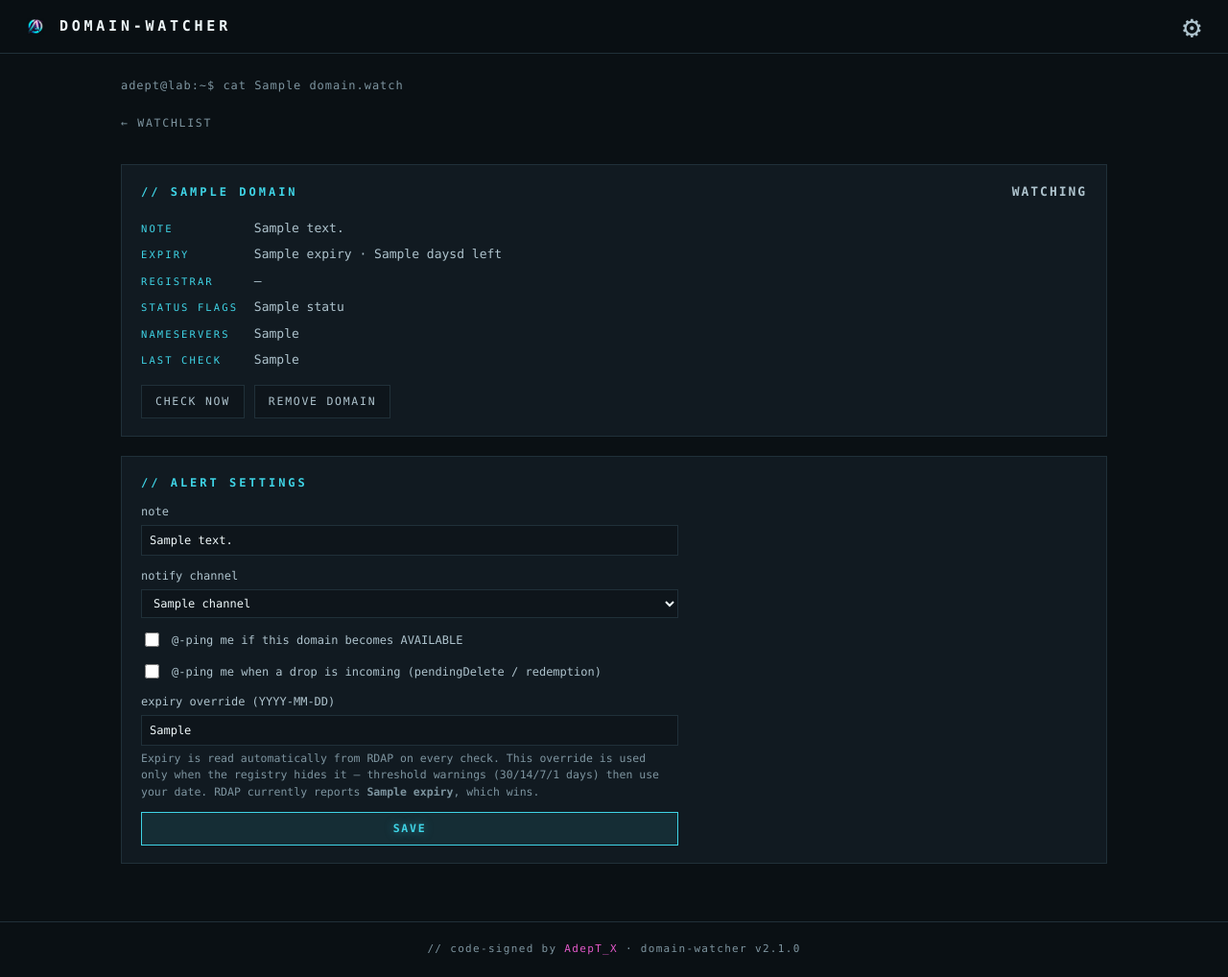
After one commit to AdeptOfficial/domain-watcher, a FastAPI app: template app/templates/detail.html in a window 1280 px wide. The commit adds this page. Shown: the whole page at 96% size. Run offline with FastAPI, Linux system fonts and the light colour scheme; the template is opened without the code that fills it: most values are stand-ins (such as "Sample title", 1, 10 or a date in 2020); parts of the project's set-up code (start-up, migrations or seed data) failed here and were passed over.

Commit message:
v2.1: detail pages, settings, manual expiry override, watchlist feedback, retries, AdepT branding and chrome standard

```diff
--- a/app/main.py
+++ b/app/main.py
@@ -3,7 +3,7 @@
 `docker compose up` → UI on :80 → add domains, set a Discord webhook, done.
 Daily RDAP checks alert on drops, lapses, parking flips, and your own renewals.
 """
-import base64, json, os
+import base64, datetime as dt, json, os, re, time
 from contextlib import asynccontextmanager
 from pathlib import Path
 
@@ -17,7 +17,10 @@ from . import db, notify
 from .checker import diff, fetch
 
 BASE = Path(__file__).parent
+VERSION = "2.1.0"
+
 templates = Jinja2Templates(directory=BASE / "templates")
+templates.env.globals["version"] = VERSION
 
 
 def check_domain(row) -> list[str]:
@@ -26,6 +29,8 @@ def check_domain(row) -> list[str]:
     if prev is not None:
         prev["warned"] = row["warned"]
     snap = fetch(row["domain"])
+    if not snap["expiry"] and row["expiry_override"]:
+        snap["expiry"] = row["expiry_override"]  # RDAP hides it; user-supplied date drives thresholds
     ping_id = db.get_setting("ping_discord_id")
     alerts, _baseline, warned = diff(row["domain"], prev, snap,
                                      bool(row["ping_available"]), bool(row["ping_drop"]), ping_id)
@@ -38,10 +43,15 @@ def check_domain(row) -> list[str]:
 def run_all(manual: bool = False) -> int:
     """Scheduled/manual sweep: one batched Discord message for everything."""
     lines: list[str] = []
+    first = True
     for row in db.list_domains():
         if not row["enabled"]:
             continue
+        if not first:
+            time.sleep(1.5)  # pace the sweep — don't burst rdap.org into a 429
+        first = False
         lines += check_domain(row)
+    db.set_setting("last_sweep", dt.datetime.now().isoformat(timespec="seconds"))
     if lines:
         notify.send("discord", "\n".join(lines))
     return len(lines)
@@ -64,6 +74,15 @@ app.mount("/static", StaticFiles(directory=BASE / "static"), name="static")
 
 
 @app.middleware("http")
+async def no_store_html(request, call_next):
+    # pages change on every check; never let the browser serve a stale one
+    resp = await call_next(request)
+    if resp.headers.get("content-type", "").startswith("text/html"):
+        resp.headers["Cache-Control"] = "no-store"
+    return resp
+
+
+@app.middleware("http")
 async def basic_auth(request: Request, call_next):
     """Optional BASIC_AUTH=user:pass for people who expose this publicly."""
     cred = os.environ.get("BASIC_AUTH")
@@ -74,19 +93,90 @@ async def basic_auth(request: Request, call_next):
     return await call_next(request)
 
 
+def vm(row) -> dict:
+    """Row → view-model with real expiry + days-left."""
+    snap = json.loads(row["snapshot"]) if row["snapshot"] else {}
+    expiry = snap.get("expiry") or row["expiry_override"]
+    days = None
+    if expiry:
+        try:
+            days = (dt.date.fromisoformat(expiry) - dt.date.today()).days
+        except ValueError:
+            days = None
+    return {**dict(row), "expiry": expiry, "days": days, "snap": snap,
+            "available": snap.get("available", False), "error": snap.get("error", False)}
+
+
+def rows_ctx() -> dict:
+    hour = db.get_setting("check_hour") or os.environ.get("CHECK_HOUR", "9")
+    return {
+        "domains": [vm(r) for r in db.list_domains()],
+        "last_sweep": db.get_setting("last_sweep"),
+        "check_hour": int(hour) if hour.isdigit() else 9,
+    }
+
+
 def render_rows(request: Request) -> HTMLResponse:
-    return templates.TemplateResponse(request, "_rows.html", {"domains": db.list_domains()})
+    return templates.TemplateResponse(request, "_rows.html", rows_ctx())
 
 
 @app.get("/", response_class=HTMLResponse)
 def index(request: Request):
-    return templates.TemplateResponse(request, "index.html", {
-        "domains": db.list_domains(),
+    return templates.TemplateResponse(request, "index.html", rows_ctx())
+
+
+@app.get("/settings", response_class=HTMLResponse)
+def settings_page(request: Request):
+    return templates.TemplateResponse(request, "settings.html", {
         "webhook": db.get_setting("discord_webhook"),
         "ping_id": db.get_setting("ping_discord_id"),
         "check_hour": db.get_setting("check_hour") or os.environ.get("CHECK_HOUR", "9"),
-        "channels": notify.CHANNELS,
     })
+
+
+@app.get("/domains/{did}", response_class=HTMLResponse)
+def domain_page(request: Request, did: int):
+    row = db.get_domain(did)
+    if not row:
+        return RedirectResponse("/", status_code=303)
+    return templates.TemplateResponse(request, "detail.html",
+                                      {"d": vm(row), "channels": notify.CHANNELS})
+
+
+def _detail_or_redirect(request: Request, did: int):
+    """htmx requests get the re-rendered page (swapped in place, no history entry);
+    plain form posts fall back to the classic 303 redirect."""
+    if request.headers.get("HX-Request"):
+        return domain_page(request, did)
+    return RedirectResponse(f"/domains/{did}", status_code=303)
+
+
+@app.post("/domains/{did}/settings")
+def domain_settings(request: Request, did: int, note: str = Form(""), notify_ch: str = Form("discord"),
+                    ping_available: str = Form(None), ping_drop: str = Form(None),
+                    expiry_override: str = Form("")):
+    ov = expiry_override.strip() or None
+    if ov and not re.fullmatch(r"\d{4}-\d{2}-\d{2}", ov):
+        ov = None
+    db.update_settings_for(did, note.strip(), notify_ch,
+                           1 if ping_available else 0, 1 if ping_drop else 0, ov)
+    return _detail_or_redirect(request, did)
+
+
+@app.post("/domains/{did}/check-page")
+def check_from_page(request: Request, did: int):
+    row = db.get_domain(did)
+    if row:
+        lines = check_domain(row)
+        if lines:
+            notify.send(row["notify"], "\n".join(lines))
+    return _detail_or_redirect(request, did)
+
+
+@app.post("/domains/{did}/delete-page")
+def delete_from_page(did: int):
+    db.delete_domain(did)
+    return RedirectResponse("/", status_code=303)
 
 
 @app.post("/domains", response_class=HTMLResponse)
--- a/app/static/style.css
+++ b/app/static/style.css
@@ -2,29 +2,33 @@
 :root {
   --base: #0a1014; --surface: #0e151b; --card: #111a21; --line: #203039;
   --ink: #eff8fa; --muted: #aec3cd; --faint: #7e95a0;
-  --signal: #3fd4e6; --crimson: #f0597f; --matrix: #3fe0a8;
+  --signal: #3fd4e6; --magenta: #e359c9; --crimson: #f0597f; --matrix: #3fe0a8;
   --mono: 'JetBrains Mono', ui-monospace, Menlo, Consolas, monospace;
 }
 * { box-sizing: border-box; }
 body {
   margin: 0; background: var(--base); color: var(--ink);
   font-family: var(--mono); font-size: 14px; line-height: 1.5;
+  min-height: 100vh; display: flex; flex-direction: column;
 }
 header {
   display: flex; align-items: center; gap: 12px;
-  padding: 14px 24px; border-bottom: 1px solid var(--line);
+  height: 56px; padding: 0 24px; border-bottom: 1px solid var(--line);
   position: sticky; top: 0; background: color-mix(in srgb, var(--base) 92%, transparent);
   backdrop-filter: blur(6px);
 }
-.dot { width: 10px; height: 10px; background: var(--signal); }
+.mark { width: 26px; height: 26px; display: block; }
 h1 { font-size: 15px; letter-spacing: .25em; text-transform: uppercase; margin: 0; }
 .prompt { margin-left: auto; color: var(--faint); font-size: 12px; letter-spacing: .08em; }
 .cursor { color: var(--signal); animation: blink 1.1s steps(1) infinite; }
 @keyframes blink { 50% { opacity: 0; } }
 
-main { max-width: 1060px; margin: 0 auto; padding: 24px 16px 60px; display: grid; gap: 20px; }
+main { max-width: 1060px; width: 100%; margin: 0 auto; padding: 24px 16px 60px;
+  display: grid; gap: 20px; align-content: start; flex: 1; }
 .card { border: 1px solid var(--line); background: var(--card); padding: 18px 20px; }
-.card-head { display: flex; justify-content: space-between; align-items: center; gap: 12px; }
+.card-head { display: flex; justify-content: space-between; align-items: center; gap: 12px;
+  margin-bottom: 18px; }
+.card-head h2 { margin: 0; }
 h2 { font-size: 12px; letter-spacing: .25em; text-transform: uppercase; color: var(--signal); margin: 0 0 12px; }
 
 .table { overflow-x: auto; }
@@ -59,8 +63,15 @@ select { cursor: pointer; }
   padding: 8px 14px; cursor: pointer; transition: all .15s;
 }
 .btn:hover { border-color: var(--signal); color: var(--ink); }
-.btn.primary { background: var(--ink); color: var(--base); border-color: var(--ink); font-weight: 700; }
-.btn.primary:hover { background: var(--signal); border-color: var(--signal); }
+.btn.primary {
+  background: color-mix(in srgb, var(--signal) 10%, transparent);
+  color: var(--signal); border-color: var(--signal); font-weight: 700;
+  text-shadow: 0 0 10px color-mix(in srgb, var(--signal) 50%, transparent);
+}
+.btn.primary:hover {
+  background: var(--signal); color: var(--base); text-shadow: none;
+  box-shadow: 0 0 16px color-mix(in srgb, var(--signal) 40%, transparent);
+}
 .btn.mini { padding: 4px 8px; font-size: 10.5px; }
 .btn.danger:hover { border-color: var(--crimson); color: var(--crimson); }
 .actions { display: flex; gap: 6px; justify-content: flex-end; }
@@ -76,5 +87,63 @@ select { cursor: pointer; }
 .empty { padding: 28px 10px; text-align: center; color: var(--faint); }
 footer {
   text-align: center; color: var(--faint); font-size: 11px; letter-spacing: .12em;
-  padding: 20px; border-top: 1px solid var(--line);
+  padding: 20px 24px; border-top: 1px solid var(--line);
 }
+footer b, .sig { color: var(--magenta); font-weight: 400; }
+
+/* v2.1 — slim rows, gear, detail page */
+.plain { color: inherit; text-decoration: none; }
+.gear { margin-left: auto; color: var(--muted); text-decoration: none; font-size: 32px;
+  line-height: 1; padding: 2px 4px; transition: color .15s, transform .3s; }
+.gear:hover { color: var(--signal); transform: rotate(45deg); }
+.motd { margin: 0; color: var(--faint); font-size: 12px; letter-spacing: .08em; }
+.back { display: inline-block; margin: 2px 0 14px; color: var(--faint); text-decoration: none;
+  font-size: 11.5px; letter-spacing: .15em; text-transform: uppercase; }
+.back:hover { color: var(--ink); }
+.thead-slim, .row-slim {
+  grid-template-columns: 1.7fr .8fr 1fr .8fr .4fr .5fr; min-width: 660px;
+}
+.thead-slim span:nth-child(5) { text-align: center; }
+.row-slim .tog { justify-self: center; padding: 0; }
+a.domain { color: var(--ink); text-decoration: none; }
+a.domain:hover { color: var(--signal); }
+.status.pending { color: var(--faint); }
+.status.big { font-size: 13px; font-weight: 700; letter-spacing: .15em; text-transform: uppercase; }
+.expiry { color: var(--muted); font-size: 12.5px; }
+.expiry em { font-style: normal; color: var(--faint); margin-left: 8px; }
+.expiry em.warn { color: var(--signal); }
+.expiry em.hot { color: var(--crimson); font-weight: 700; }
+.snapgrid { display: grid; gap: 8px; margin: 12px 0 16px; font-size: 13px; color: var(--muted); }
+.snapgrid .k { display: inline-block; min-width: 110px; color: var(--signal);
+  font-size: 10.5px; letter-spacing: .2em; text-transform: uppercase; }
+.rowactions { display: flex; gap: 10px; }
+.settings label.check { display: flex; gap: 10px; align-items: center; flex-direction: row; }
+.settings input[type=checkbox] { accent-color: var(--signal); width: 15px; height: 15px; }
+
+/* htmx feedback: busy buttons + flash whatever just refreshed */
+form.htmx-request .btn, .btn.htmx-request, .tog.htmx-request {
+  opacity: .55; pointer-events: none; }
+form.htmx-request .btn::after, .btn.htmx-request::after {
+  content: " ▋"; color: var(--signal); animation: blink .7s steps(1) infinite; }
+.btn, .tog { position: relative; }
+
+/* while ANY check is in flight, lock the whole table and sweep a scanline over it;
+   the add-domain form stays usable — new domains join the next sweep */
+#rows.htmx-request { position: relative; }
+#rows.htmx-request::after {
+  content: ""; position: absolute; top: 0; bottom: 0; left: -30%; width: 30%;
+  background: linear-gradient(90deg, transparent,
+    color-mix(in srgb, var(--signal) 10%, transparent), transparent);
+  animation: scan 1.2s linear infinite; pointer-events: none;
+}
+@keyframes scan { from { left: -30%; } to { left: 100%; } }
+#rows.htmx-request .btn, #rows.htmx-request .tog { opacity: .4; pointer-events: none; }
+.card:has(#rows.htmx-request) .card-head .btn { opacity: .55; pointer-events: none; }
+.card:has(#rows.htmx-request) .card-head .btn::after {
+  content: " ▋"; animation: blink .7s steps(1) infinite; }
+.lastsweep { color: var(--faint); font-size: 11px; letter-spacing: .12em;
+  text-transform: uppercase; padding: 10px 6px 0; }
+#snapcard, #alertcard { transition: border-color .9s ease; }
+#snapcard.htmx-settling, #alertcard.htmx-settling { border-color: var(--signal); transition: none; }
+#rows .row { transition: background .9s ease; }
+#rows.htmx-settling .row { background: color-mix(in srgb, var(--signal) 7%, transparent); transition: none; }
--- /dev/null
+++ b/app/templates/detail.html
@@ -0,0 +1,77 @@
+<!doctype html>
+<html lang="en">
+<head>
+  <meta charset="utf-8" />
+  <meta name="viewport" content="width=device-width, initial-scale=1" />
+  <title>{{ d.domain }} — domain-watcher</title>
+  <link rel="icon" type="image/png" href="/static/emblem.png" />
+  <link rel="stylesheet" href="/static/style.css" />
+  <script src="https://cdnjs.cloudflare.com/ajax/libs/htmx/2.0.3/htmx.min.js"></script>
+</head>
+<body>
+  <header>
+    <img class="mark" src="/static/emblem.png" alt="" />
+    <h1><a href="/" class="plain">domain-watcher</a></h1>
+    <a href="/settings" class="gear" title="Settings" aria-label="Settings">⚙</a>
+  </header>
+
+  <main>
+    <p class="motd">adept@lab:~$ cat {{ d.domain }}.watch<span class="cursor">▋</span></p>
+    <a href="/" class="back">← watchlist</a>
+
+    <section class="card" id="snapcard">
+      <div class="card-head">
+        <h2>// {{ d.domain }}</h2>
+        <span class="status big {{ 'avail' if d.available else 'err' if d.error else 'ok' if d.last_check else 'pending' }}">
+          {{ 'AVAILABLE' if d.available else 'error' if d.error else 'watching' if d.last_check else 'pending' }}</span>
+      </div>
+
+      <div class="snapgrid">
+        {% if d.note %}<div><span class="k">note</span> {{ d.note }}</div>{% endif %}
+        <div><span class="k">expiry</span>
+          {{ d.expiry or '—' }}{% if d.days is not none %} · {{ d.days }}d left{% endif %}
+          {% if d.expiry and not d.snap.get('expiry') %} <em>(manual override)</em>{% endif %}</div>
+        <div><span class="k">registrar</span> {{ d.snap.get('registrar') or '—' }}</div>
+        <div><span class="k">status flags</span> {{ d.snap.get('status') | join(', ') or '—' }}</div>
+        <div><span class="k">nameservers</span> {{ d.snap.get('ns') | join(', ') or '—' }}</div>
+        <div><span class="k">last check</span> {{ d.last_check.replace('T', ' ') if d.last_check else 'never' }}</div>
+      </div>
+
+      <div class="rowactions">
+        <form method="post" action="/domains/{{ d.id }}/check-page"
+              hx-post="/domains/{{ d.id }}/check-page" hx-target="#snapcard"
+              hx-select="#snapcard" hx-swap="outerHTML settle:700ms"><button class="btn">check now</button></form>
+        <form method="post" action="/domains/{{ d.id }}/delete-page"
+              onsubmit="return confirm('Remove {{ d.domain }} from the watchlist?')">
+          <button class="btn danger">remove domain</button></form>
+      </div>
+    </section>
+
+    <section class="card" id="alertcard">
+      <h2>// alert settings</h2>
+      <form method="post" action="/domains/{{ d.id }}/settings" class="settings"
+            hx-post="/domains/{{ d.id }}/settings" hx-target="#alertcard"
+            hx-select="#alertcard" hx-select-oob="#snapcard" hx-swap="outerHTML settle:700ms">
+        <label>note
+          <input name="note" value="{{ d.note }}" placeholder="why this domain matters" /></label>
+        <label>notify channel
+          <select name="notify_ch">
+            {% for ch in channels %}<option value="{{ ch }}" {{ 'selected' if d.notify == ch }}>{{ ch }}</option>{% endfor %}
+          </select></label>
+        <label class="check"><input type="checkbox" name="ping_available" {{ 'checked' if d.ping_available }} />
+          @-ping me if this domain becomes AVAILABLE</label>
+        <label class="check"><input type="checkbox" name="ping_drop" {{ 'checked' if d.ping_drop }} />
+          @-ping me when a drop is incoming (pendingDelete / redemption)</label>
+        <label>expiry override (YYYY-MM-DD)
+          <input name="expiry_override" value="{{ d.expiry_override or '' }}" placeholder="auto from RDAP — set only if blank" />
+          <span class="hint">Expiry is read automatically from RDAP on every check. This override is
+            used only when the registry hides it — threshold warnings (30/14/7/1 days) then use your date.
+            {% if d.snap.get('expiry') %}RDAP currently reports <b>{{ d.snap.get('expiry') }}</b>, which wins.{% endif %}</span></label>
+        <button class="btn primary">save</button>
+      </form>
+    </section>
+  </main>
+
+  <footer>// code-signed by <span class="sig">AdepT_X</span> · domain-watcher v{{ version }}</footer>
+</body>
+</html>
```
Also changed, not shown: DIARY.md (+28 -0 lines), app/checker.py (+11 -1 lines), app/db.py (+14 -1 lines), app/templates/_rows.html (+20 -24 lines), app/templates/index.html (+25 -28 lines), app/templates/settings.html (added, +37 -0 lines), README.md, app/static/emblem.png (added).
